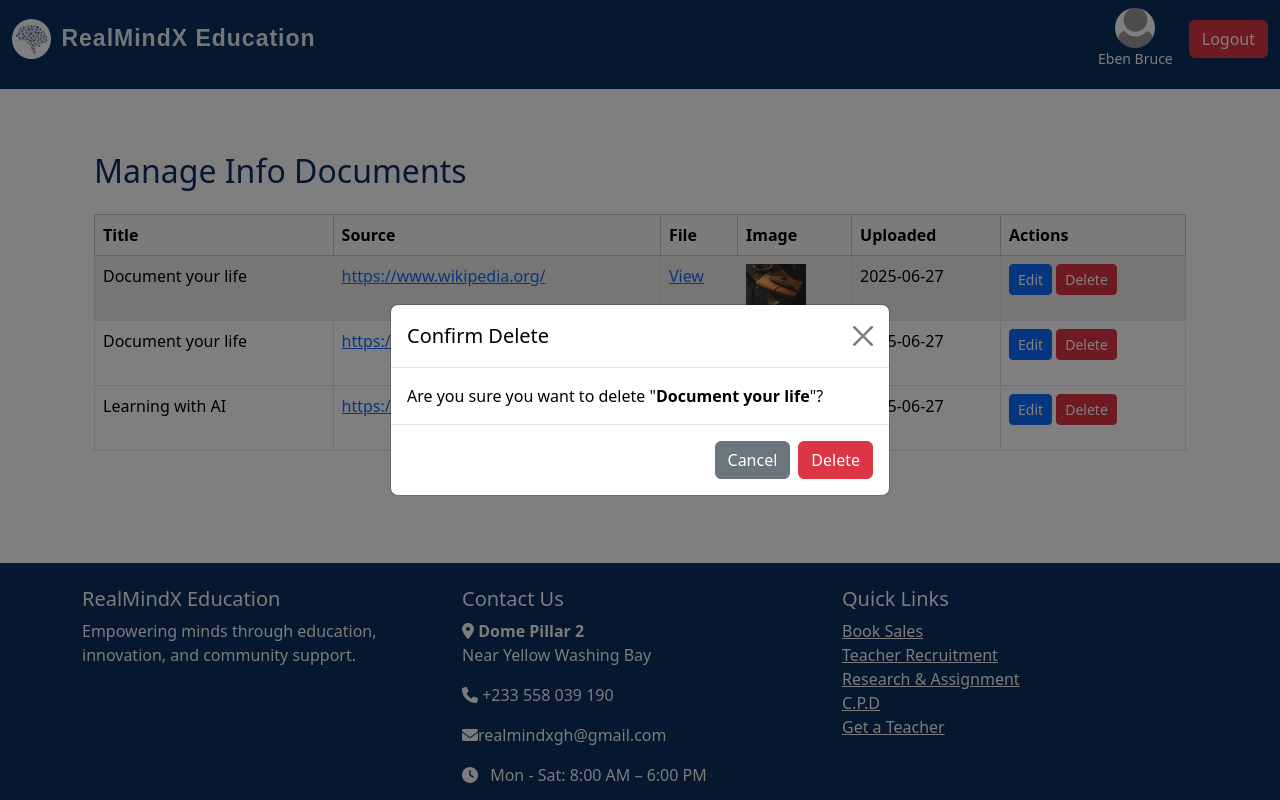
After one commit to EmmanuelDanso1/learning_platform, a Flask app: page /admin/info/manage in a window 1280 px wide, after a click on "Delete". The commit adds this page. Run offline with Flask 3, Linux system fonts and the light colour scheme; a user stored in the database is signed in; some libraries are stand-ins or nearby versions.

Commit message:
new update

```diff
--- a/platform/realmind/models/__init__.py
+++ b/platform/realmind/models/__init__.py
@@ -7,3 +7,4 @@ from .news import News
 from .gallery import Gallery
 from .products import Product
 from .category import Category
+from .resource_info import InfoDocument
--- a/platform/realmind/models/admin.py
+++ b/platform/realmind/models/admin.py
@@ -19,5 +19,10 @@ class Admin(UserMixin, db.Model):
     def __repr__(self):
         return f"<Admin {self.username}>"
 
+    @property
+    def is_admin(self):
+        return True
+
+
     def get_id(self):
         return f"admin:{self.id}"
--- a/platform/realmind/models/user.py
+++ b/platform/realmind/models/user.py
@@ -18,6 +18,11 @@ class User(UserMixin, db.Model):
     def get_id(self):
         return f"user:{self.id}"
 
+    @property
+    def is_admin(self):
+        return False
+
+
     def set_password(self, password):
         self.password = generate_password_hash(password)
 
--- a/platform/realmind/routes/admin_routes.py
+++ b/platform/realmind/routes/admin_routes.py
@@ -2,12 +2,25 @@ from flask import Blueprint, render_template, redirect, url_for, flash, send_fro
 from flask_login import login_required, current_user
 from werkzeug.utils import secure_filename
 # using the imports from __init__.py file
-from realmind.models import Admin, Application, JobPost, News, Gallery, Product, Category
+from realmind.models import Admin, Application, JobPost, News, Gallery, Product, Category, InfoDocument
 from realmind.forms import JobPostForm
 from realmind import db
 import os
 import requests
-from realmind.utils.util import UPLOAD_FOLDER, allowed_profile_pic, allowed_document, allowed_file
+from realmind.utils.util import UPLOAD_FOLDER, allowed_profile_pic,allowed_image_file, allowed_document, allowed_file
+
+
+# upload files to the E_commerce
+from urllib.parse import urlparse
+
+def is_url(value):
+    try:
+        result = urlparse(value)
+        return all([result.scheme, result.netloc])
+    except:
+        return False
+
+
 admin_bp = Blueprint('admin', __name__)
 
 # admin dashbaord
@@ -536,3 +549,146 @@ def delete_job(job_id):
     db.session.commit()
     flash('Job deleted successfully!', 'success')
     return redirect(url_for('admin.post_job'))
+
+
+
+from realmind import db
+from realmind.models import InfoDocument
+
+@admin_bp.route('/upload_info', methods=['GET', 'POST'])
+@login_required
+def upload_info():
+    if request.method == 'POST':
+        title = request.form['title'].strip()
+        source = request.form['source'].strip()
+        doc_file = request.files['file']
+        image_file = request.files.get('image')
+
+        if not title or not source or not doc_file:
+            flash("Please fill out all required fields.", "warning")
+            return redirect(url_for('admin.upload_info'))
+
+        # Save files locally (if you want)
+        doc_filename = secure_filename(doc_file.filename)
+        doc_path = os.path.join(current_app.root_path, 'static/uploads', doc_filename)
+        doc_file.save(doc_path)
+
+        image_filename = None
+        if image_file and image_file.filename:
+            image_filename = secure_filename(image_file.filename)
+            image_path = os.path.join(current_app.root_path, 'static/uploads', image_filename)
+            image_file.save(image_path)
+
+        # Save to local DB
+        new_doc = InfoDocument(
+            title=title,
+            source=source,
+            filename=doc_filename,
+            image=image_filename,
+            admin_id=current_user.id
+        )
+        db.session.add(new_doc)
+        db.session.commit()
+
+        # Send to e-commerce API
+        data = {
+            'title': title,
+            'source': source,
+            'uploaded_by': current_user.username
+        }
+        files = {
+            'file': (doc_file.filename, open(doc_path, 'rb'), doc_file.mimetype),
+        }
+        if image_filename:
+            files['image'] = (image_file.filename, open(image_path, 'rb'), image_file.mimetype)
+
+        headers = {
+            'Authorization': f'Bearer {os.getenv("API_TOKEN")}'
+        }
+
+        try:
+            res = requests.post(
+                'http://127.0.0.1:5001/api/info',
+                data=data,
+                files=files,
+                headers=headers
+            )
+            if res.status_code == 201:
+                flash("Info document uploaded and synced to e-commerce site.", "success")
+            else:
+                flash(f"Failed to sync: {res.status_code} - {res.text}", "danger")
+        except Exception as e:
+            print("Upload error:", e)
+            flash("An error occurred during upload.", "danger")
+
+        return redirect(url_for('admin.upload_info'))
+
+    return render_template('admin/upload_info.html')
+
+
+
+# edit and delete
+@admin_bp.route('/admin/info/<int:id>/edit', methods=['GET', 'POST'])
+@login_required
+def edit_info(id):
+    info = InfoDocument.query.get_or_404(id)
+
+    if request.method == 'POST':
+        info.title = request.form['title']
+        info.source = request.form['source']
+
+        file = request.files.get('file')
+        image = request.files.get('image')
+
+        upload_dir = current_app.config['UPLOAD_FOLDER']
+        os.makedirs(upload_dir, exist_ok=True)
+
+        if file and file.filename:
+            if allowed_file(file.filename):
+                filename = secure_filename(file.filename)
+                file_path = os.path.join(upload_dir, filename)
+                file.save(file_path)
+                info.filename = filename
+
+        if image and image.filename:
+            if allowed_image_file(image.filename):
+                image_filename = secure_filename(image.filename)
+                image_path = os.path.join(upload_dir, image_filename)
+                image.save(image_path)
+                info.image = image_filename
+
+        db.session.commit()
+        flash("Info document updated successfully.", "success")
+        return redirect(url_for('admin.manage_info'))
+
+    return render_template('admin/edit_info.html', info=info)
+
+@admin_bp.route('/admin/info/<int:id>/delete', methods=['POST'])
+@login_required
+def delete_info(id):
+    info = InfoDocument.query.get_or_404(id)
+
+    # Optional: delete the files from the server
+    try:
+        upload_folder = current_app.config['UPLOAD_FOLDER']
+        if info.filename:
+            os.remove(os.path.join(upload_folder, info.filename))
+        if info.image:
+            os.remove(os.path.join(upload_folder, info.image))
+    except Exception as e:
+        print("File deletion failed:", e)
+
+    db.session.delete(info)
+    db.session.commit()
+    flash("Info document deleted.", "success")
+    return redirect(url_for('admin.manage_info'))
+
+@admin_bp.route('/admin/info/manage')
+@login_required
+def manage_info():
+    documents = InfoDocument.query.order_by(InfoDocument.upload_date.desc()).all()
+    print(f"DOCUMENTS FOUND: {len(documents)}")
+    for doc in documents:
+        print(f"Title: {doc.title}, Admin ID: {doc.admin_id}")
+
+    return render_template('admin/manage_info.html', documents=documents)
--- a/platform/realmind/routes/main_routes.py
+++ b/platform/realmind/routes/main_routes.py
@@ -9,7 +9,7 @@ main_bp = Blueprint('main', __name__)
 
 @main_bp.route('/')
 def home():
-    gallery_slides = Gallery.query.filter_by(file_type='image').order_by(Gallery.date_posted.desc()).limit(5).all()
+    gallery_slides = Gallery.query.filter_by(file_type='image').order_by(Gallery.date_posted.desc()).limit(6).all()
     latest_news = News.query.order_by(News.created_at.desc()).limit(5).all()
     return render_template('home.html', latest_news=latest_news,gallery_slides=gallery_slides)
 
--- /dev/null
+++ b/platform/realmind/templates/admin/manage_info.html
@@ -0,0 +1,87 @@
+{% extends 'index.html' %}
+
+{% block content %}
+<div class="container py-5">
+    <h2 class="mb-4">Manage Info Documents</h2>
+
+    {% with messages = get_flashed_messages(with_categories=true) %}
+      {% if messages %}
+        {% for category, message in messages %}
+          <div class="alert alert-{{ category }}">{{ message }}</div>
+        {% endfor %}
+      {% endif %}
+    {% endwith %}
+
+    <table class="table table-bordered table-hover">
+        <thead class="table-light">
+            <tr>
+                <th>Title</th>
+                <th>Source</th>
+                <th>File</th>
+                <th>Image</th>
+                <th>Uploaded</th>
+                <th>Actions</th>
+            </tr>
+        </thead>
+        <tbody>
+            {% if documents %}
+                {% for doc in documents %}
+                <tr>
+                    <td>{{ doc.title }}</td>
+                    <td>
+                      {% if doc.source.startswith('http') %}
+                        <a href="{{ doc.source }}" target="_blank">{{ doc.source }}</a>
+                      {% else %}
+                        {{ doc.source }}
+                      {% endif %}
+                    </td>
+                    <td>
+                        <a href="{{ url_for('static', filename='uploads/' ~ doc.filename) }}" target="_blank">View</a>
+                    </td>
+                    <td>
+                        {% if doc.image %}
+                            <img src="{{ url_for('static', filename='uploads/' ~ doc.image) }}" width="60">
+                        {% else %}
+                            —
+                        {% endif %}
+                    </td>
+                    <td>{{ doc.upload_date.strftime('%Y-%m-%d') }}</td>
+                    <td>
+                        <a href="{{ url_for('admin.edit_info', id=doc.id) }}" class="btn btn-sm btn-primary">Edit</a>
+                        <button type="button" class="btn btn-sm btn-danger" data-bs-toggle="modal" data-bs-target="#deleteModal{{ doc.id }}">
+                            Delete
+                        </button>
+
+                        <!-- Delete Confirmation Modal -->
+                        <div class="modal fade" id="deleteModal{{ doc.id }}" tabindex="-1" aria-labelledby="deleteModalLabel{{ doc.id }}" aria-hidden="true">
+                          <div class="modal-dialog modal-dialog-centered">
+                            <div class="modal-content">
+                              <div class="modal-header">
+                                <h5 class="modal-title" id="deleteModalLabel{{ doc.id }}">Confirm Delete</h5>
+                                <button type="button" class="btn-close" data-bs-dismiss="modal" aria-label="Close"></button>
+                              </div>
+                              <div class="modal-body">
+                                Are you sure you want to delete "<strong>{{ doc.title }}</strong>"?
+                              </div>
+                              <div class="modal-footer">
+                                <button type="button" class="btn btn-secondary" data-bs-dismiss="modal">Cancel</button>
+                                <form method="POST" action="{{ url_for('admin.delete_info', id=doc.id) }}" style="display:inline;">
+                                    <button type="submit" class="btn btn-danger">Delete</button>
+                                </form>
+                              </div>
+                            </div>
+                          </div>
+                        </div>
+                        <!-- End of Modal -->
+                    </td>
+                </tr>
+                {% endfor %}
+            {% else %}
+                <tr>
+                    <td colspan="6" class="text-center text-muted">No documents found.</td>
+                </tr>
+            {% endif %}
+        </tbody>
+    </table>
+</div>
+{% endblock %}
--- a/platform/realmind/templates/admin_dashboard.html
+++ b/platform/realmind/templates/admin_dashboard.html
@@ -39,6 +39,11 @@
                 <ul class="nav flex-column mb-2">
                     <li class="nav-item"><a class="nav-link" href="{{ url_for('admin.add_product') }}">Add Product</a></li>
                     <li class="nav-item"><a class="nav-link" href="{{ url_for('admin.manage_products') }}">Manage Products</a></li>
+                </ul>
+                <h6>Resources Info</h6>
+                <ul class="nav flex-column mb-2">
+                    <li class="nav-item"><a class="nav-link" href="{{ url_for('admin.upload_info') }}">Upload Resources Info</a></li>
+                    <li class="nav-item"><a class="nav-link" href="{{ url_for('admin.manage_info') }}">Manage Resources Info</a></li>
                 </ul>
 
                 <h6>Settings</h6>
--- a/platform/realmind/templates/index.html
+++ b/platform/realmind/templates/index.html
@@ -13,10 +13,21 @@
 <!-- Navbar -->
 <nav class="navbar navbar-expand-lg navbar-dark bg-steel fixed-top">
   <div class="container-fluid">
-    <a class="navbar-brand d-flex align-items-center" href="{{ url_for('main.home') }}">
+<a class="navbar-brand d-flex align-items-center"
+   href="{% if current_user.is_authenticated %}
+            {% if current_user.is_admin %}
+              {{ url_for('admin.admin_dashboard') }}
+            {% else %}
+              {{ url_for('user.users_dashboard') }}
+            {% endif %}
+         {% else %}
+            {{ url_for('main.home') }}
+         {% endif %}">
   <img src="{{ url_for('static', filename='images/brain.jpg') }}" alt="Logo" style="height: 40px; border-radius: 50%; margin-right: 10px;">
   RealMindX Education
 </a>
+
+
     <button class="navbar-toggler" type="button" data-bs-toggle="collapse" data-bs-target="#navbarNav">
       <span class="navbar-toggler-icon"></span>
     </button>
@@ -55,7 +66,6 @@
 </nav>
 
 <!-- Page Content -->
-  <!-- wants the carousel to span to full width -->
 {% block fullwidth %}{% endblock %}
 <main class="container mt-5 pt-4">
   {% with messages = get_flashed_messages(with_categories=true) %}
--- a/platform/realmind/utils/util.py
+++ b/platform/realmind/utils/util.py
@@ -5,6 +5,7 @@ import os
 UPLOAD_FOLDER = os.path.join('static', 'uploads', 'gallery')
 PROFILE_PIC_EXTENSIONS = {'png', 'jpg', 'jpeg', 'gif'}
 DOCUMENT_EXTENSIONS = {'pdf', 'doc', 'docx'}
+ALLOWED_IMAGE_EXTENSIONS = {'jpg', 'jpeg', 'png', 'gif', 'webp'}
 
 # utils.py or at the top of your gallery routes file
 ALLOWED_EXTENSIONS = {'png', 'jpg', 'jpeg', 'gif', 'mp4', 'mov', 'avi'}
@@ -21,3 +22,7 @@ def allowed_profile_pic(filename):
 
 def allowed_document(filename):
     return '.' in filename and filename.rsplit('.', 1)[1].lower() in DOCUMENT_EXTENSIONS
+
+
+def allowed_image_file(filename):
+    return '.' in filename and filename.rsplit('.', 1)[1].lower() in ALLOWED_IMAGE_EXTENSIONS
```
Also changed, not shown: platform/realmind/models/resource_info.py (added, +13 -0 lines), platform/realmind/templates/admin/edit_info.html (added, +35 -0 lines), platform/realmind/templates/admin/upload_info.html (added, +40 -0 lines), platform/realmind/templates/home.html (+13 -16 lines), platform/instance/site.db, platform/realmind/templates/admin/add_product.html (line endings or trailing spaces), 2 other files. Lines whose indentation alone changed are shown as unchanged.
